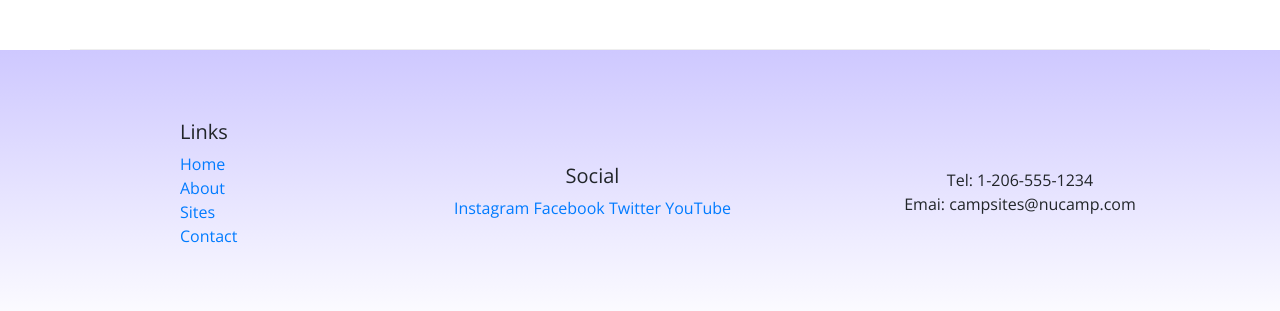
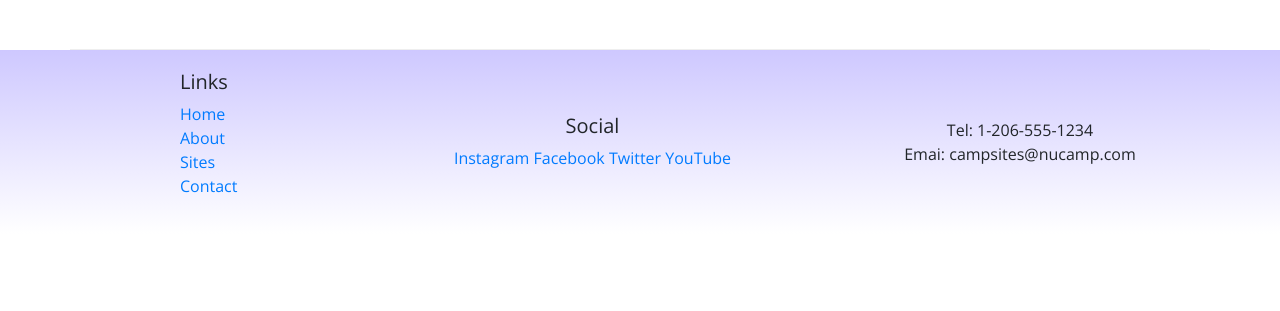
Before and after one commit to JacobVe/nucamp, a website: page index.html in a window 1280 px wide. Shown: the part 751-1062 px from the top of the page. After the commit the page ends 985 px from the top, so only its background shows below. Drawn offline with nearby package versions, Linux system fonts and the light colour scheme.

Commit message:
Removed row-content from index.html in Footer class

```diff
--- a/index.html
+++ b/index.html
@@ -60,7 +60,7 @@
     <!-- Footer -->
     <footer>
         <div class="container">
-            <div class="row row-content align-items-center">
+            <div class="row align-items-center">
                 <div class="col-4 col-sm-2 offset-1">
                     <h5>Links</h5>
                     <!-- Site Nav -->
```
